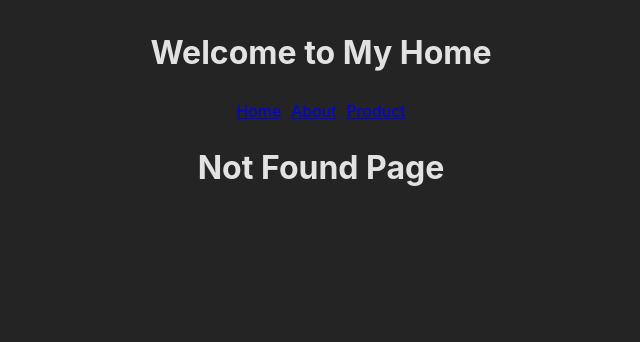
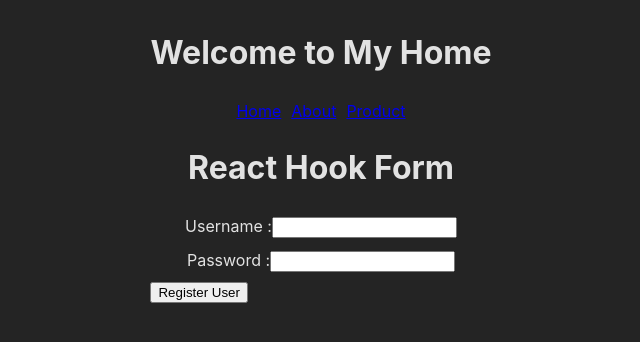
Before and after one commit to Gerryyhonatan/React-Basic-1, a React (Vite) app: page /rhf in a window 1280 px wide. Before the commit this address had no page. Shown: the top 342 px of the page, without its empty margins (319-959 px from the left). Built offline with nearby package versions, Linux system fonts and the light colour scheme.

Commit message:
six commit

```diff
--- a/package.json
+++ b/package.json
@@ -10,9 +10,12 @@
     "preview": "vite preview"
   },
   "dependencies": {
+    "@hookform/resolvers": "^4.0.0",
     "react": "^19.0.0",
     "react-dom": "^19.0.0",
-    "react-router": "^7.1.5"
+    "react-hook-form": "^7.54.2",
+    "react-router": "^7.1.5",
+    "zod": "^3.24.2"
   },
   "devDependencies": {
     "@eslint/js": "^9.19.0",
--- a/src/App.tsx
+++ b/src/App.tsx
@@ -12,6 +12,7 @@ import ProductDetailPage from "./pages/ProductDetailPage"
 import AboutPage from "./pages/AboutPage"
 import ProductPage from "./pages/ProductPage"
 import FormPage from "./pages/FormPage"
+import RHFPage from "./pages/RHFPage"
 
 // type Teacher = {
 //   name : string;
@@ -56,6 +57,7 @@ function App() {
         <Route path="/product/:productSlug" element={<ProductDetailPage/>}/>
 
         <Route path="/form" element={<FormPage/>}/>
+        <Route path="/rhf" element={<RHFPage/>}/>
 
         <Route path="*" element={<NotFoundPage/>}/>
       </Routes>
--- /dev/null
+++ b/src/pages/RHFPage.tsx
@@ -0,0 +1,38 @@
+import { useForm } from "react-hook-form"
+
+type RegisterFormSchema = {
+    username : string;
+    password : string;
+}
+
+
+const RHFPage = () => {
+    const form = useForm<RegisterFormSchema>()
+
+const handleRegisterUser = (values: RegisterFormSchema) => {
+    alert("Form submitted")
+    console.log(values)
+}
+
+    return (
+        <div>
+            <h1>React Hook Form</h1>
+
+            <form onSubmit={form.handleSubmit(handleRegisterUser)} style={{display : "flex", flexDirection:"column", gap : "10px"}}>
+                <label>
+                    Username :
+                    <input type="text" {...form.register("username")} />
+                </label>
+
+                <label>
+                    Password :
+                    <input type="password" {...form.register("password")}/>
+                </label>
+
+                <button type="submit" style={{width: "fit-content"}}>Register User</button>
+            </form>
+        </div>
+    )
+}
+
+export default RHFPage
```
Also changed, not shown: 1 other file (tests, documents, lock files or other folders).
